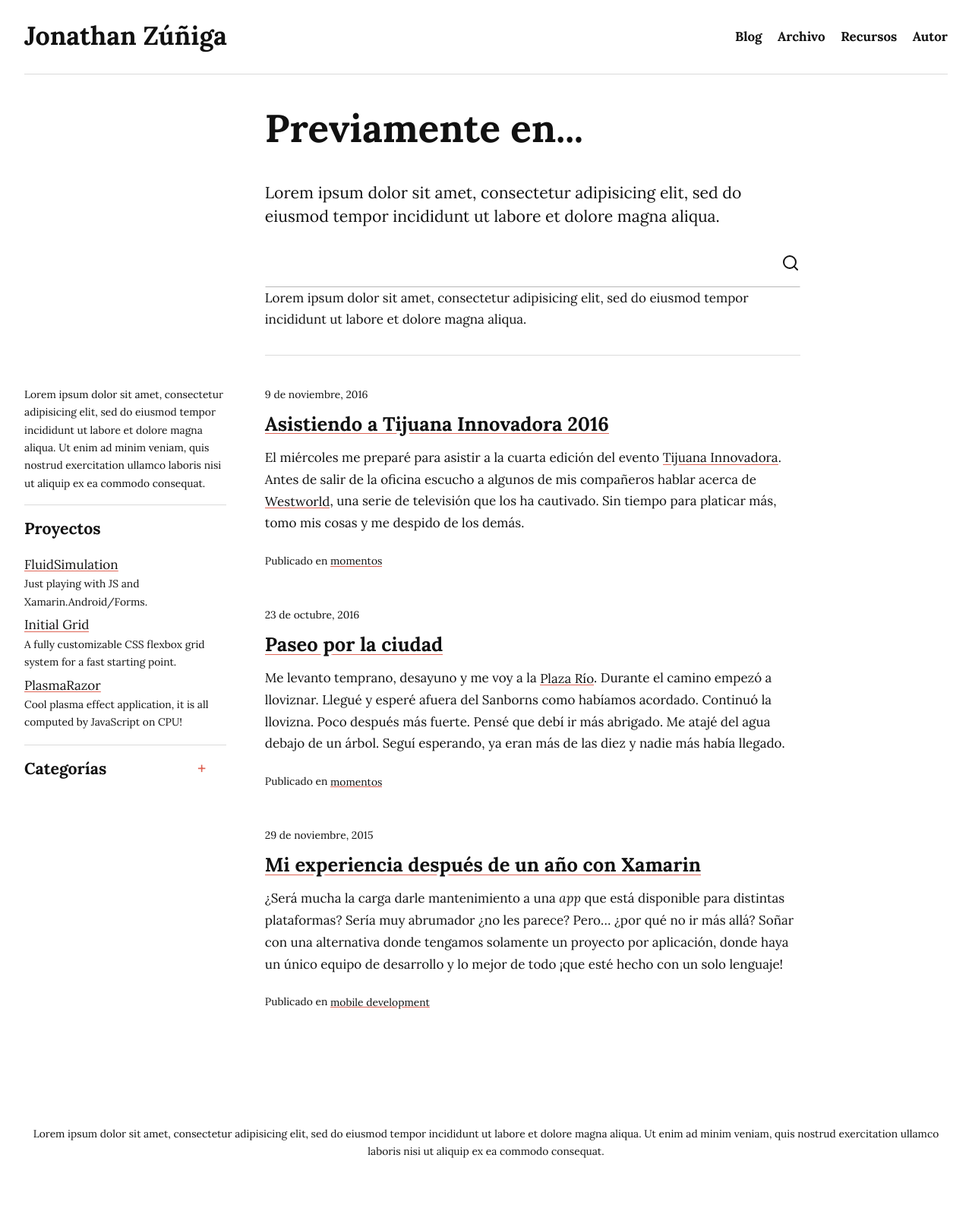
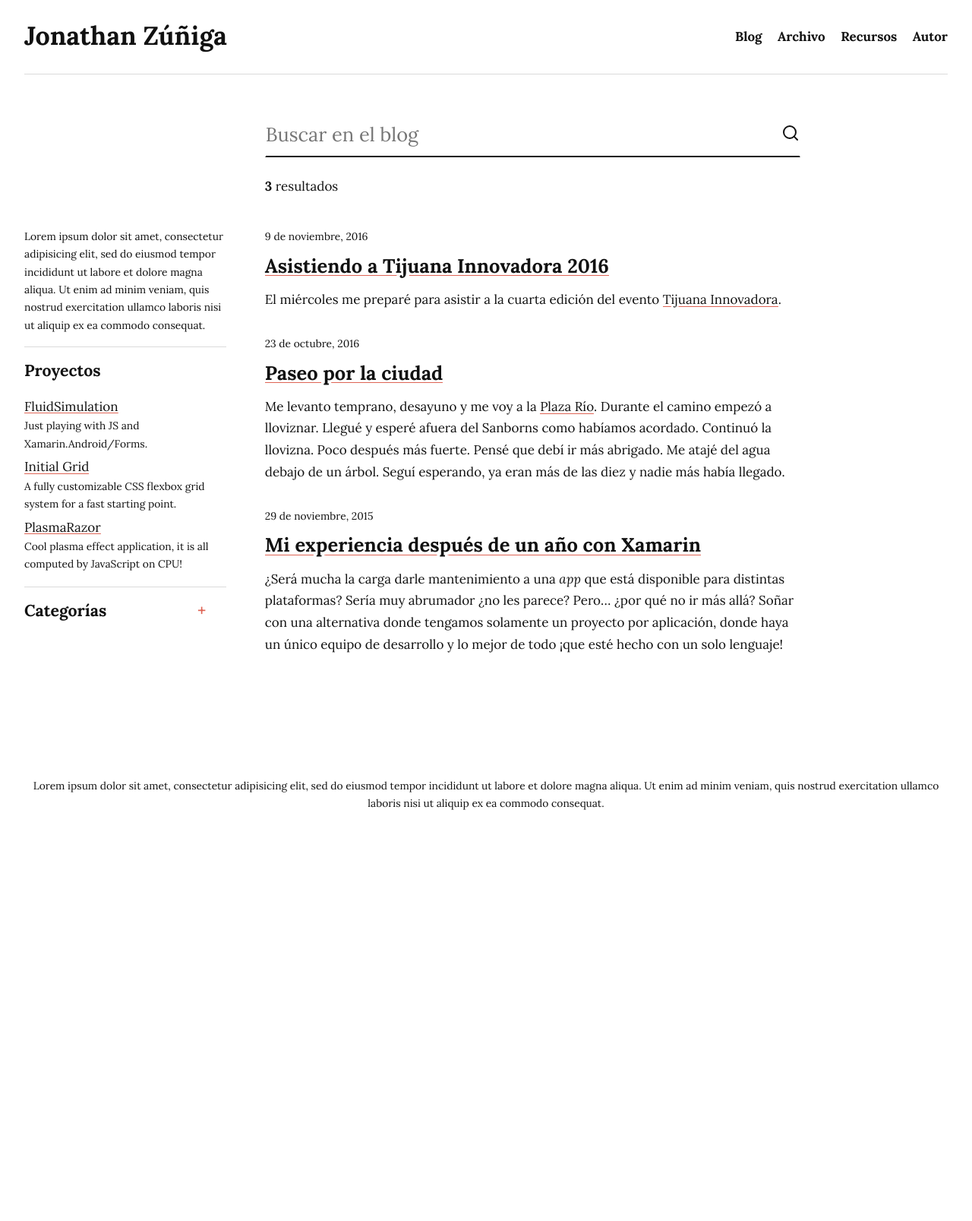
Before and after one commit to jonathanzuniga/jonathanzuniga.github.io, a Jekyll site: the page built from archive/index.html, in a window 1280 px wide. Shown: the whole page at 76% size. Built offline with Jekyll 4.4.1, drawn with Linux system fonts in a browser that asks for light colours; after the commit the page ends 1149 px from its top, so only the background shows below that.

Commit message:
Mejorar la seccion archive.

```diff
--- a/_includes/form_search.html
+++ /dev/null
@@ -1,44 +0,0 @@
-<div class="search">
-	<form action="/search" id="search__form" method="get">
-		<div class="form-el-with-button form-el-with-button--line form-el-with-button--lg">
-		    <input class="form-el" type="text">
-		    <button class="button">
-		        <svg
-		            xmlns="http://www.w3.org/2000/svg"
-		            width="24" height="24"
-		            viewBox="0 0 24 24"
-		            fill="none" stroke="currentColor"
-		            stroke-width="2"
-		            stroke-linecap="round"
-		            stroke-linejoin="round"
-		            class="feather feather-search button__icon"
-		        >
-		            <circle cx="11" cy="11" r="8"></circle>
-		            <line x1="21" y1="21" x2="16.65" y2="16.65"></line>
-		        </svg>
-		    </button>
-		</div>
-	</form>
-</div>
-
-
-
-
-
-{% comment %}
-<div class="search">
-	<form action="/buscar" id="search__form" method="get">
-		<div class="fld input-group">
-			<label class="lbl">
-				Buscar en el <a href="{{ site.baseurl }}/archivo">archivo</a>:
-			</label>
-			<div class="input-group-btn">
-				<input class="input" id="search__input" name="consulta" placeholder="" type="search">
-				<button class="btn btn--secondary" id="search__btn-submit" type="submit">
-					<i class="fa fa-search icon" aria-hidden="true"></i>
-				</button>
-			</div>
-		</div>
-	</form>
-</div>
-{% endcomment %}
--- /dev/null
+++ b/_includes/search_form.html
@@ -0,0 +1,50 @@
+<div class="search">
+	<form action="/search" id="search__form" method="get">
+		<div class="field">
+			<div class="form-el-with-button form-el-with-button--line form-el-with-button--lg">
+			    <input autofocus class="form-el" placeholder="Buscar en el blog" type="search">
+			    <button class="button">
+			        <svg
+			            xmlns="http://www.w3.org/2000/svg"
+			            width="24" height="24"
+			            viewBox="0 0 24 24"
+			            fill="none" stroke="currentColor"
+			            stroke-width="2"
+			            stroke-linecap="round"
+			            stroke-linejoin="round"
+			            class="feather feather-search button__icon"
+			        >
+			            <circle cx="11" cy="11" r="8"></circle>
+			            <line x1="21" y1="21" x2="16.65" y2="16.65"></line>
+			        </svg>
+			    </button>
+			</div>
+		</div>
+	</form>
+
+	<p class="search__total-results">
+		<b>{{ site.posts | size }}</b> resultados
+	</p>
+</div>
+
+
+
+
+
+{% comment %}
+<div class="search">
+	<form action="/buscar" id="search__form" method="get">
+		<div class="fld input-group">
+			<label class="lbl">
+				Buscar en el <a href="{{ site.baseurl }}/archivo">archivo</a>:
+			</label>
+			<div class="input-group-btn">
+				<input class="input" id="search__input" name="consulta" placeholder="" type="search">
+				<button class="btn btn--secondary" id="search__btn-submit" type="submit">
+					<i class="fa fa-search icon" aria-hidden="true"></i>
+				</button>
+			</div>
+		</div>
+	</form>
+</div>
+{% endcomment %}
--- a/_layouts/archive.html
+++ b/_layouts/archive.html
@@ -2,7 +2,7 @@
 layout: default
 ---
 
-{% for post in site.posts limit: 50 %}
+{% for post in site.posts %}
 	<article class="post post--{{ forloop.index }}">
 		<header class="post__header">
 			<div class="post__date small">
@@ -19,20 +19,6 @@ layout: default
 		<div class="post__content post__content--excerpt">
 			{{ post.excerpt }}
 		</div>
-
-		<footer class="post__footer">
-			<ul class="list list---inline small">
-				<li>
-					Publicado en
-					{% assign sorted_categories = post.categories | sort %}
-					{% for category in sorted_categories %}
-						<a href="/blog{{ site.baseurl }}/category/{{ category | slugify }}">
-							{{ category | replace: '-', ' ' }}
-						</a>{% if forloop.last == false %}, {% endif %}
-					{% endfor %}
-				</li>
-			</ul>
-		</footer>
 	</article>
 {% endfor %}
 
--- a/_layouts/default.html
+++ b/_layouts/default.html
@@ -21,17 +21,14 @@
 		{% endif %}">
 			{% include header.html %}
 
-			<h1 class="intro-title">
-				{% if page.url == '/' %}
-					Lorem ipsum dolor sit amet.
-				{% elsif page.layout == 'category' %}
-					«{{ page.category }}»
-				{% elsif page.layout == 'archive' %}
-					Previamente en...
-				{% else %}
-					{{ page.title }}
-				{% endif %}
-			</h1>
+			{% if page.url == '/' %}
+				<h1 class="intro-title">Lorem ipsum dolor sit amet.</h1>
+			{% elsif page.layout == 'category' %}
+				<h1 class="intro-title">«{{ page.category }}»</h1>
+			{% elsif page.layout == 'archive' %}
+			{% else %}
+				<h1 class="intro-title">{{ page.title }}</h1>
+			{% endif %}
 
 			<div class="intro-content">
 				{% if page.url == '/' %}
@@ -51,17 +48,7 @@
 
 					<hr>
 				{% elsif page.layout == 'archive' %}
-					<p class="h5">
-						Lorem ipsum dolor sit amet, consectetur adipisicing elit, sed do eiusmod tempor incididunt ut labore et dolore magna aliqua.
-					</p>
-
-					{% include form_search.html %}
-
-					<p>
-						Lorem ipsum dolor sit amet, consectetur adipisicing elit, sed do eiusmod tempor incididunt ut labore et dolore magna aliqua.
-					</p>
-
-					<hr>
+					{% include search_form.html %}
 				{% endif %}
 			</div>
 
--- a/_sass/_font.scss
+++ b/_sass/_font.scss
@@ -1,5 +1,5 @@
 
-@import url('https://fonts.googleapis.com/css?family=Lato:300,300i,400,400i,700,700i,900,900i');
+@import url('https://fonts.googleapis.com/css?family=Lato:400,400i,700,700i');
 
 // @import url('https://fonts.googleapis.com/css?family=Nunito:400,400i,600,600i,700,700i');
 
```
Also changed, not shown: _posts/2016-11-09-asistiendo-a-tijuana-innovadora-2016.md (+1 -1 lines), css/patterns.min.css.
